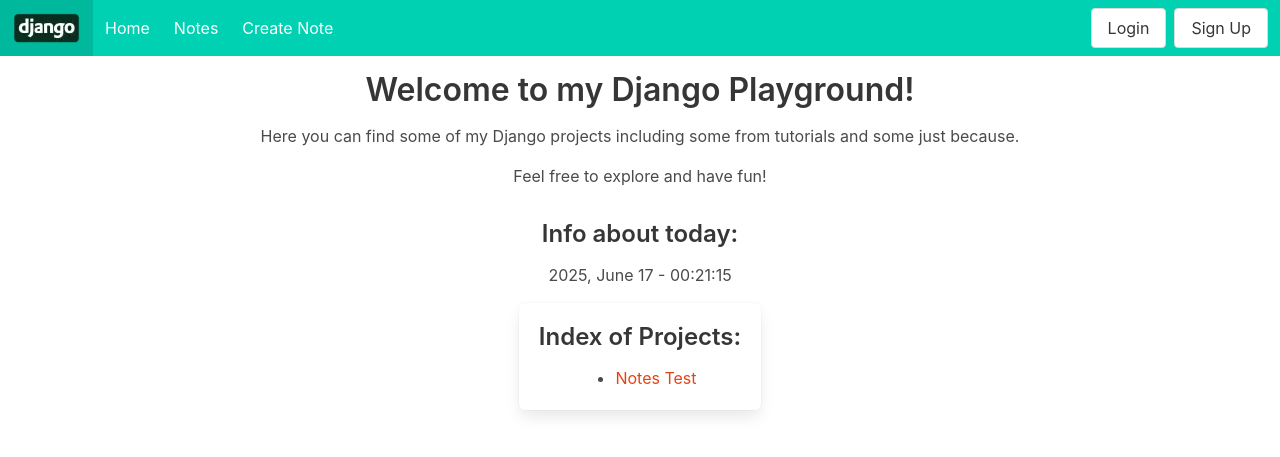
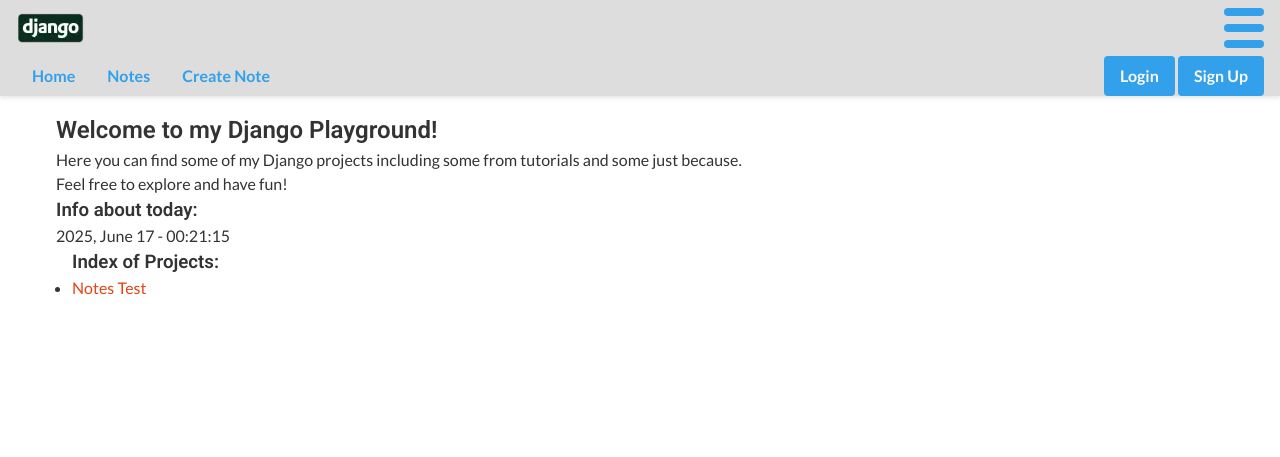
Before and after one commit to tall-stems/django_pg, a Django app: page / in a window 1280 px wide. Shown: the top 457 px of the page. Run offline with Django 5.2, Linux system fonts and the light colour scheme; parts of the project's set-up code (start-up, migrations or seed data) failed here and were passed over.

Commit message:
refactor: remove bulma.css
Start adding core css.
Start adding style css.
Create requirements.txt for pip.
Update base.html to use new css.

```diff
--- /dev/null
+++ b/static/styles/base.css
@@ -0,0 +1,103 @@
+/* Base CSS
+ * This is a set of CSS rules that I use as a foundation for all my projects.
+ * It includes basic resets, typography, and other common styles.
+ * Includes many "reset" type styles but may grow to include some default preferences as well.
+ *
+ * Initially inspired by this blog post: https://www.joshwcomeau.com/css/custom-css-reset/
+ */
+
+*,
+*::before,
+*::after {
+    box-sizing: border-box;
+}
+
+* {
+    margin: 0;
+    padding: 0;
+    outline: 0;
+    border: 0 none;
+}
+
+/* Enable keyword animations
+ * Allows for smooth transitions and animations when going between absolute sizes and relative
+ * sizes e.g. from 0px to auto for height.
+ * Not available in ALL browsers but the fallback is just to snap open which I'm ok with.
+ */
+@media (prefers-reduced-motion: no-preference) {
+    html {
+        interpolate-size: allow-keywords;
+    }
+}
+
+body {
+    /* Recommended line height for accessibility is 1.5
+     * I'll change the header spacing in my theme based css since this is specifically for
+     * body text.
+     */
+    line-height: 1.5;
+    -webkit-font-smoothing: antialiased;
+}
+
+/* Easier media defaults
+ * When doing "oversized" items, make sure to revert the max-width via 'max-width: revert'
+ */
+img,
+picture,
+video,
+canvas,
+svg {
+    display: block;
+    max-width: 100%;
+}
+
+/* Inherit fonts for form controls so they aren't the initial weird small defaults */
+input,
+button,
+textarea,
+select {
+    font: inherit;
+}
+
+/* Avoid text overflows */
+p,
+h1,
+h2,
+h3,
+h4,
+h5,
+h6 {
+    overflow-wrap: break-word;
+}
+
+/* Improve line wrapping. Prevents single word last lines. */
+p {
+    text-wrap: pretty;
+}
+
+/* Make headers try to match the width of each line of text if broken into multiple lines.
+ * Might not always be what I want but it is easy to revert if not.
+ */
+h1,
+h2,
+h3,
+h4,
+h5,
+h6 {
+    text-wrap: balance;
+}
+
+/* Table styles and resets */
+table {
+    border-collapse: collapse;
+    border-spacing: 0;
+}
+
+/* Create a root stacking context
+ * This is to prevent z-index issues with the root element.
+ * See https://developer.mozilla.org/en-US/docs/Web/CSS/isolation
+*/
+#root,
+#__next {
+    isolation: isolate;
+}
--- /dev/null
+++ b/static/styles/button.css
@@ -0,0 +1,20 @@
+@import './theme.css';
+
+.button {
+    display: inline-block;
+    padding: 0.5em 1em;
+    font-size: 1rem;
+    font-weight: 600;
+    color: var(--white);
+    background-color: var(--primary);
+    border: none;
+    border-radius: 0.25rem;
+    text-decoration: none;
+    text-align: center;
+    cursor: pointer;
+    transition: background-color 0.3s ease, color 0.3s ease;
+    &:hover {
+        color: var(--black);
+        background-color: var(--accent);
+    }
+}
--- a/static/styles/main.css
+++ b/static/styles/main.css
@@ -1,11 +1,46 @@
+@import './theme.css';
+
+.flex {
+  display: flex;
+  align-items: center;
+  justify-content: space-between;
+  flex-wrap: wrap;
+
+  @media screen and (min-width: 768px) {
+    flex-wrap: nowrap;
+  }
+}
+
+.section {
+  padding-top: 7rem;
+}
+
+.container {
+  max-width: 1200px;
+  margin: 0 auto;
+  padding: 0 1rem;
+}
+
+a {
+  color: var(--primary);
+  text-decoration: none;
+  transition: color 0.3s ease, background-color 0.3s ease;
+
+  &:hover {
+    color: var(--accent);
+  }
+}
+
 .django-form {
-    input {
-        display: block;
-    }
+  input {
+    display: block;
+  }
 }
+
 .note-li {
   a {
     color: #e44414;
+
     &:hover {
       color: #a214e4;
     }
--- /dev/null
+++ b/static/styles/nav.css
@@ -0,0 +1,85 @@
+@import './theme.css';
+
+.nav {
+    position: fixed;
+    top: 0;
+    left: 0;
+    width: 100%;
+    padding: 0.5rem 1rem 0;
+    background-color: var(--background);
+    box-shadow: 0 2px 4px rgba(0, 0, 0, 0.1);
+}
+
+.top-nav {
+    padding-bottom: 0.5rem;
+}
+
+.logo {
+    display: flex;
+    align-items: center;
+    justify-content: center;
+    flex: 0 1 auto;
+    width: 4.3125rem;
+    height: auto;
+    max-width: 300px;
+    max-height: 300px;
+
+    img {
+        width: 100%;
+        height: auto;
+    }
+}
+
+.burger-menu {
+    display: flex;
+    flex-direction: column;
+    align-items: center;
+    justify-content: space-between;
+    width: 2.5rem;
+    height: 2.5rem;
+
+    span {
+        display: block;
+        width: 100%;
+        height: 0.5rem;
+        border-radius: 0.25rem;
+        background-color: var(--primary);
+        transition: all 0.3s ease-in-out;
+        transform-origin: center;
+    }
+
+    &.active span:nth-child(1) {
+        transform: translateY(1rem) rotate(225deg) scaleX(1.25);
+    }
+
+    &.active span:nth-child(2) {
+        opacity: 0;
+    }
+
+    &.active span:nth-child(3) {
+        transform: translateY(-1rem) rotate(-225deg) scaleX(1.25);
+    }
+}
+
+.bottom-nav {
+
+    .nav-start {
+        .nav-item {
+            display: inline-flex;
+            align-items: center;
+            justify-content: center;
+            padding: 0.5rem 1rem;
+            font-weight: 600;
+            &:hover {
+                background-color: var(--primary);
+                color: var(--white);
+            }
+        }
+    }
+
+    .nav-end {
+        @media screen and (min-width: 768px) {
+            justify-content: flex-end;
+        }
+    }
+}
--- /dev/null
+++ b/static/styles/theme.css
@@ -0,0 +1,46 @@
+:root {
+    /* Theme Names */
+    --dark: #333334;
+    --primary: #32a0ea;
+    --secondary: #fdeac0;
+    --accent: #d8b646;
+    --background: #dddddd;
+
+    /* Color Names */
+    --jet: #333334;
+    --celestial-blue: #32a0ea;
+    --peach: #fdeac0;
+    --gold-metallic: #d8b646;
+    --platinum: #dddddd;
+
+    /* Basic Colors */
+    --black: #020216;
+    --white: #faf9f6;
+
+    /* Status Colors */
+    --error: #e44414;
+    --warning: #f5a623;
+    --success: #4caf50;
+    --info: var(--primary);
+
+    /* Fonts */
+    --title-font: 'Roboto', sans-serif;
+    --body-font: 'Lato', sans-serif;
+}
+
+/* Typography */
+body {
+    font-family: var(--body-font);
+    color: var(--jet);
+}
+
+h1,
+h2,
+h3,
+h4,
+h5,
+h6 {
+    font-family: var(--title-font);
+    color: var(--jet);
+    font-weight: 600;
+}
--- a/static/templates/base.html
+++ b/static/templates/base.html
@@ -4,57 +4,45 @@
   <head>
     <meta charset="UTF-8" />
     <meta name="viewport" content="width=device-width, initial-scale=1.0" />
-    <link
-      rel="stylesheet"
-      href="https://cdn.jsdelivr.net/npm/bulma@0.9.4/css/bulma.min.css"
-    />
-    <link
-      rel="stylesheet"
-      type="text/css"
-      href="{% static 'styles/main.css' %}"
-    />
+    <link rel="preconnect" href="https://fonts.googleapis.com" />
+    <link rel="preconnect" href="https://fonts.gstatic.com" crossorigin />
+    <link href="https://fonts.googleapis.com/css2?family=Roboto:ital,wght@0,100..900;1,100..900&display=swap" rel="stylesheet" />
+    <link href="https://fonts.googleapis.com/css2?family=Lato:ital,wght@0,400;0,700;1,400;1,700&display=swap" rel="stylesheet" />
+    <link rel="stylesheet" type="text/css" href="{% static 'styles/base.css' %}" />
+    <link rel="stylesheet" type="text/css" href="{% static 'styles/main.css' %}" />
+    <link rel="stylesheet" type="text/css" href="{% static 'styles/nav.css' %}" />
+    <link rel="stylesheet" type="text/css" href="{% static 'styles/button.css' %}" />
     {% block head %} {% endblock %}
   </head>
   <body>
-    <nav
-      class="navbar is-primary"
-      role="navigation"
-      aria-label="main navigation"
-    >
-      <div class="navbar-brand">
-        <a class="navbar-item" href="{% url 'home:home' %}">
-          <img
-            src="{% static 'images/logo.webp' %}"
-            alt="Logo"
-            style="width: 4.3125em; height: auto; max-height: 300px; max-width: 300px"
-          />
+    <nav class="nav" role="navigation" aria-label="main navigation">
+      <div class="top-nav flex">
+        <a class="logo" href="{% url 'home:home' %}">
+          <img src="{% static 'images/logo.webp' %}" alt="Logo" />
         </a>
-        <a
-          role="button"
-          class="navbar-burger"
-          aria-label="menu"
-          aria-expanded="false"
-          data-target="navbarMenu"
-        >
+        {% comment %} TODO: add ability to toggle burger menu {% endcomment %}
+        <a role="button" class="burger-menu" aria-label="menu" aria-expanded="false" data-target="navMenu">
           <span aria-hidden="true"></span>
           <span aria-hidden="true"></span>
           <span aria-hidden="true"></span>
         </a>
       </div>
-      <div id="navbarMenu" class="navbar-menu">
-        <div class="navbar-start">
-          <a class="navbar-item" href="{% url 'home:home' %}"> Home </a>
-          <a class="navbar-item" href="{% url 'notes:list' %}"> Notes </a>
-          <a class="navbar-item" href="{% url 'notes:create' %}"> Create Note </a>
-          {% comment %} <div class="navbar-item has-dropdown is-hoverable">
+      <div id="navMenu" class="bottom-nav flex">
+        <div class="nav-start flex">
+          <a class="nav-item" href="{% url 'home:home' %}"> Home </a>
+          <a class="nav-item" href="{% url 'notes:list' %}"> Notes </a>
+          <a class="nav-item" href="{% url 'notes:create' %}"> Create Note </a>
+          {% comment %}
+          <div class="navbar-item has-dropdown is-hoverable">
             <a class="navbar-link"> More </a>
             <div class="navbar-dropdown">
               <a class="navbar-item" href="{% url 'home:home' %}"> TBD </a>
             </div>
-          </div> {% endcomment %}
+          </div>
+          {% endcomment %}
         </div>
-        <div class="navbar-end">
-          <div class="navbar-item">
+        <div class="nav-end flex">
+          <div class="nav-item">
             <div class="buttons">
               {% if user.is_authenticated %}
               <form method="POST" action="{% url 'home:logout' %}">
@@ -70,7 +58,7 @@
         </div>
       </div>
     </nav>
-    <section class="section pt-4">
+    <section class="section">
       <div class="container">{% block body %} {% endblock %}</div>
     </section>
   </body>
```
Also changed, not shown: requirements.txt (added, +33 -0 lines).
